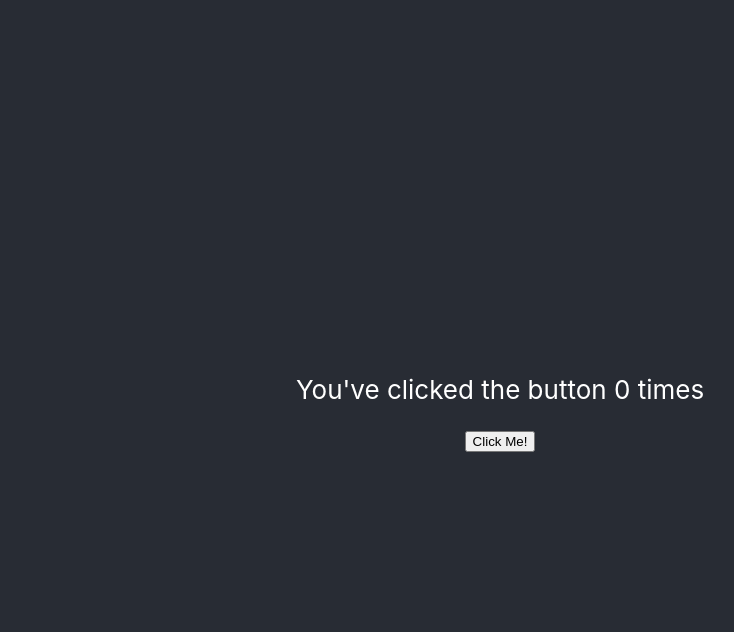
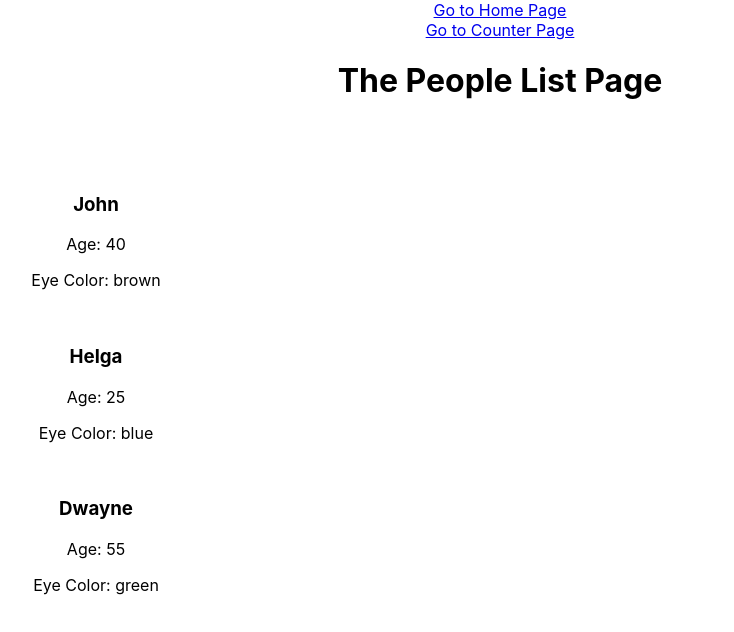
Before and after one commit to ivoraleon/my-react-app, a React (Create React App) app: page /people-list in a window 1280 px wide. Shown: the top 632 px of the page, without its empty margins (140-874 px from the left). Built offline with nearby package versions, Linux system fonts and the light colour scheme.

Commit message:
Added react-router and created pages HomePage, CounterButtonPage, and PeopleListPage. Added routes for each page to naviagte easily

```diff
--- a/package.json
+++ b/package.json
@@ -8,6 +8,7 @@
     "@testing-library/user-event": "^7.2.1",
     "react": "^16.13.1",
     "react-dom": "^16.13.1",
+    "react-router-dom": "^5.2.0",
     "react-scripts": "3.4.3",
     "styled-components": "^5.2.0"
   },
--- a/src/App.js
+++ b/src/App.js
@@ -1,44 +1,41 @@
 import React, { useState } from 'react';
-import logo from './logo.svg';
-import CounterButton from './CounterButton';
-import CongratulationsMessage from './CongratulationsMessage';
-import Greeting from './Greeting';
-import PeopleList from './PeopleList';
+import { BrowserRouter as Router, Route, Link } from 'react-router-dom';
+import { HomePage } from './pages/HomePage';
+import CounterButtonPage from './pages/CounterButtonPage';
+import { PeopleListPage } from './pages/PeopleListPage';
+// import CounterButton from './CounterButton';
+// import CongratulationsMessage from './CongratulationsMessage';
+// import Greeting from './Greeting';
+// import PeopleList from './PeopleList';
 import './App.css';
 
-const people = [{
-  name: 'John',
-  age: 40,
-  eyeColor: 'brown'
-},
-{
-  name: 'Helga',
-  age: 25,
-  eyeColor: 'blue'
-},
-{
-  name: 'Dwayne',
-  age: 55,
-  eyeColor: 'green'
-}];
+function App() {
+  // const [numberOfClicks, setNumberOfClicks] = useState(0);
+  // const [hideMessage, setHideMessage] = useState(false);
 
-function App() {
-  const [numberOfClicks, setNumberOfClicks] = useState(0);
-  const [hideMessage, setHideMessage] = useState(false);
-
-  const increment = () => setNumberOfClicks(numberOfClicks + 1);
+  // const increment = () => setNumberOfClicks(numberOfClicks + 1);
 
   return (
     <div className="App">
-      <header className="App-header">
-        {hideMessage
-          ? null
-          : <CongratulationsMessage
-              numberOfClicks={numberOfClicks}
-              threshold={10}
-              onHide={() => setHideMessage(true)} />}
-        <CounterButton onIncrement={increment} numberOfClicks={numberOfClicks} />
-      </header>
+      <Router>
+        <Route path="/" exact>
+          <Link to="/counter">Go to Counter Page</Link><br />
+          <Link to="/people-list">Go to People List Page</Link>
+          <HomePage />
+        </Route>
+
+        <Route path="/counter">
+          <Link to="/">Go to Home Page</Link><br />
+          <Link to="/people-list">Go to People List Page</Link>
+          <CounterButtonPage />
+        </Route>
+
+        <Route path="/people-list">
+          <Link to="/">Go to Home Page</Link><br />
+          <Link to="/counter">Go to Counter Page</Link><br />
+          <PeopleListPage />
+        </Route>
+      </Router>
     </div>
   );
 }
--- a/src/Greeting.js
+++ b/src/Greeting.js
@@ -1,6 +1,6 @@
 import React from 'react'
 
-export default function Greeting(props) {
+export const Greeting = (props) => {
     const { name, numberOfMessages } = props;
 
     if(!name) {
--- /dev/null
+++ b/src/pages/CounterButtonPage.js
@@ -0,0 +1,23 @@
+import React, { useState } from 'react';
+import CounterButton from '../CounterButton';
+import CongratulationsMessage from '../CongratulationsMessage';
+
+export default function CounterButtonPage() {
+    const [numberOfClicks, setNumberOfClicks] = useState(0);
+    const [hideMessage, setHideMessage] = useState(false);
+
+    const increment = () => setNumberOfClicks(numberOfClicks + 1);
+
+    return (
+        <>
+            <h1>The Counter Button Page</h1>
+            {hideMessage
+                ? null
+                : <CongratulationsMessage
+                    numberOfClicks={numberOfClicks}
+                    threshold={10}
+                    onHide={() => setHideMessage(true)} />}
+            <CounterButton onIncrement={increment} numberOfClicks={numberOfClicks} />
+        </>
+    );
+}
--- /dev/null
+++ b/src/pages/HomePage.js
@@ -0,0 +1,9 @@
+import React from 'react';
+import { Greeting } from '../Greeting';
+
+export const HomePage = () => (
+    <>
+        <h1>The Home Page</h1>
+        <Greeting name='Ivor' numberOfMessages={10} />
+    </>
+);
--- /dev/null
+++ b/src/pages/PeopleListPage.js
@@ -0,0 +1,23 @@
+import React from 'react';
+import PeopleList from '../PeopleList';
+
+const people = [{
+    name: 'John',
+    age: 40,
+    eyeColor: 'brown'
+}, {
+    name: 'Helga',
+    age: 25,
+    eyeColor: 'blue'
+}, {
+    name: 'Dwayne',
+    age: 55,
+    eyeColor: 'green'
+}];
+
+export const PeopleListPage = () => (
+        <>
+            <h1>The People List Page</h1>
+            <PeopleList people={people} />
+        </>
+);
```
Also changed, not shown: 1 other file (tests, documents, lock files or other folders).
